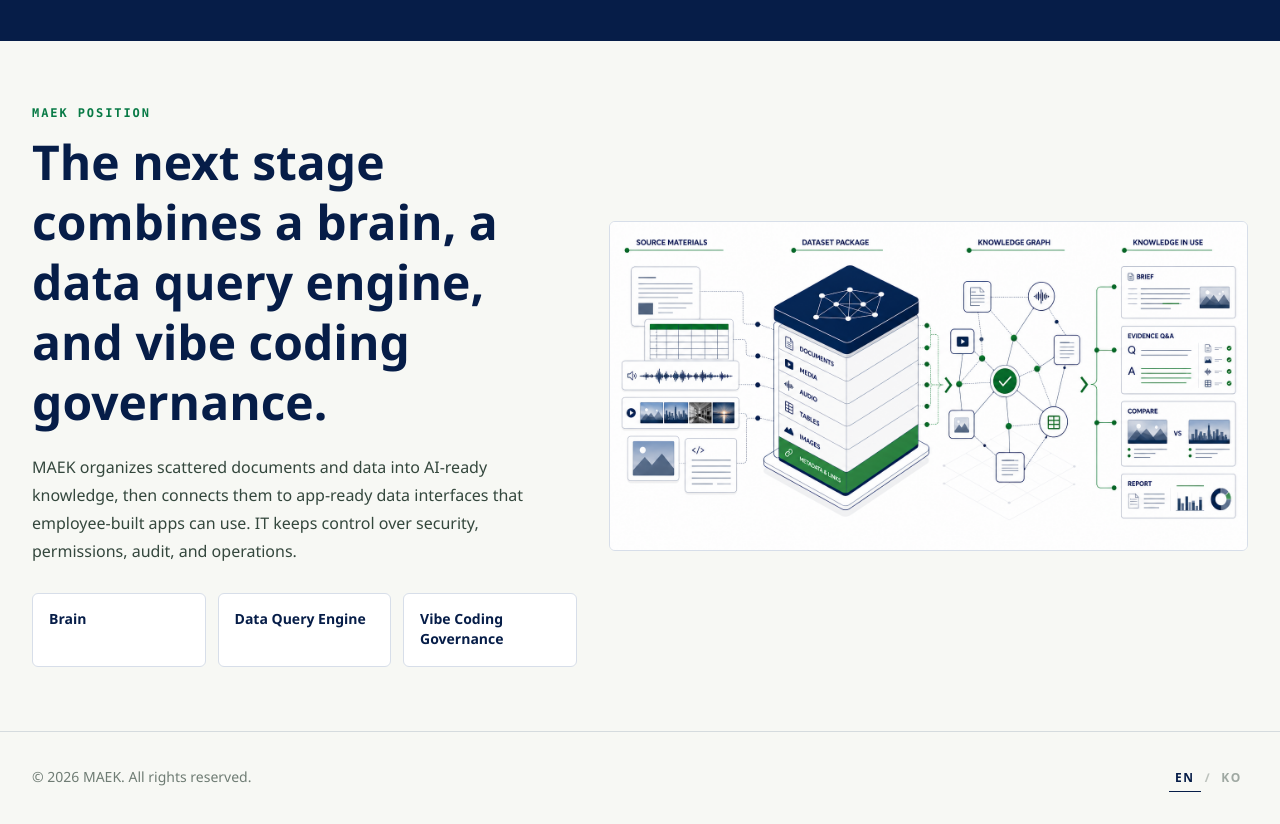
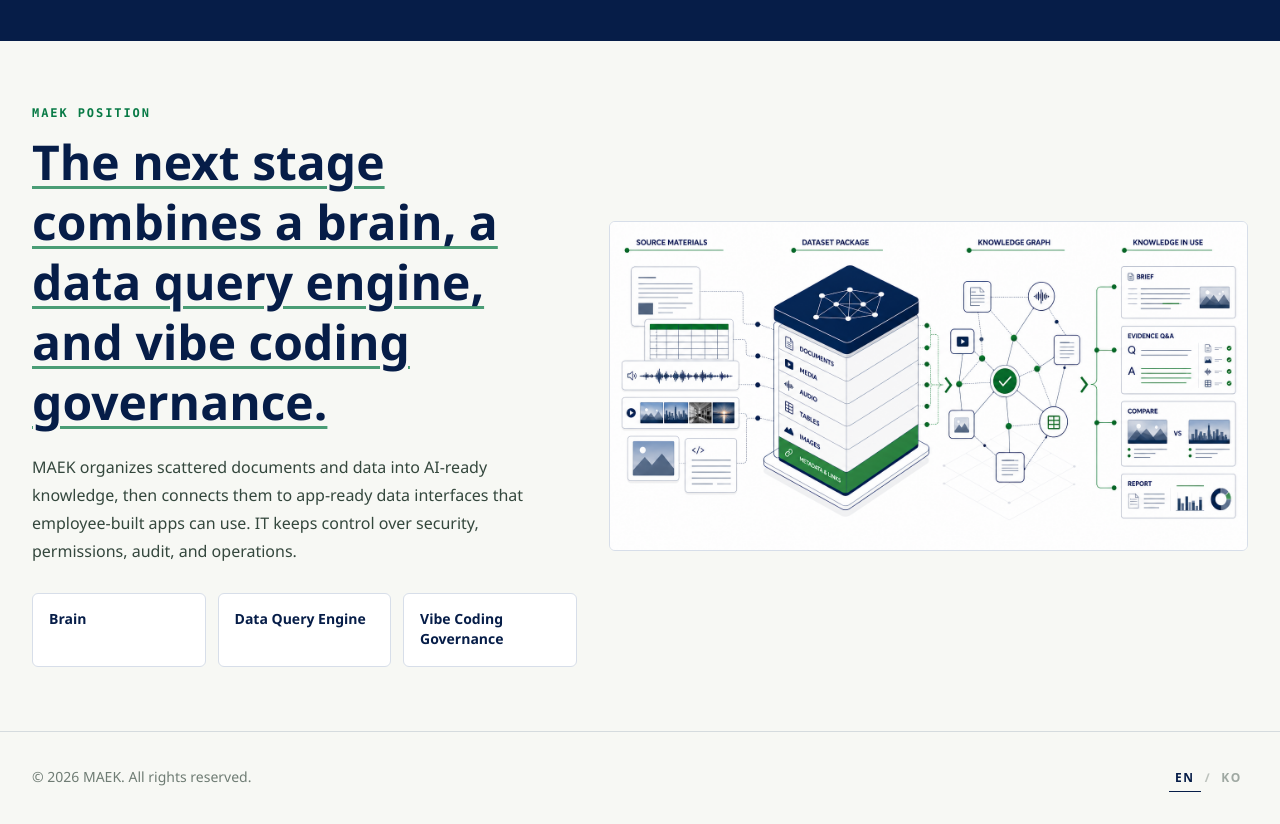
Before and after one commit to brdg-kr/maek-quest-marketing, a Next.js app: page / in a window 1280 px wide. Shown: the part 3320-4144 px from the top of the page. Built offline with nearby package versions, Linux system fonts and the light colour scheme.

Commit message:
feat: enhance link styling in AiStageMapExperience component for better accessibility

```diff
--- a/src/app/ai-stage-map/AiStageMapExperience.tsx
+++ b/src/app/ai-stage-map/AiStageMapExperience.tsx
@@ -338,7 +338,13 @@ export function AiStageMapExperience() {
             <h2 id="maek-title" className="mt-3 text-3xl font-semibold leading-tight text-[#061d48] md:text-5xl">
               <a
                 href="/system-flow"
-                className="underline decoration-[#087a45]/55 decoration-2 underline-offset-8 transition hover:text-[#087a45] hover:decoration-[#087a45] focus:outline-none focus:ring-2 focus:ring-[#087a45]/35"
+                className="transition hover:text-[#087a45] focus:outline-none focus:ring-2 focus:ring-[#087a45]/35"
+                style={{
+                  textDecorationLine: "underline",
+                  textDecorationColor: "rgba(8, 122, 69, 0.72)",
+                  textDecorationThickness: "0.06em",
+                  textUnderlineOffset: "0.13em",
+                }}
               >
                 {copy.maekTitle}
               </a>
```
